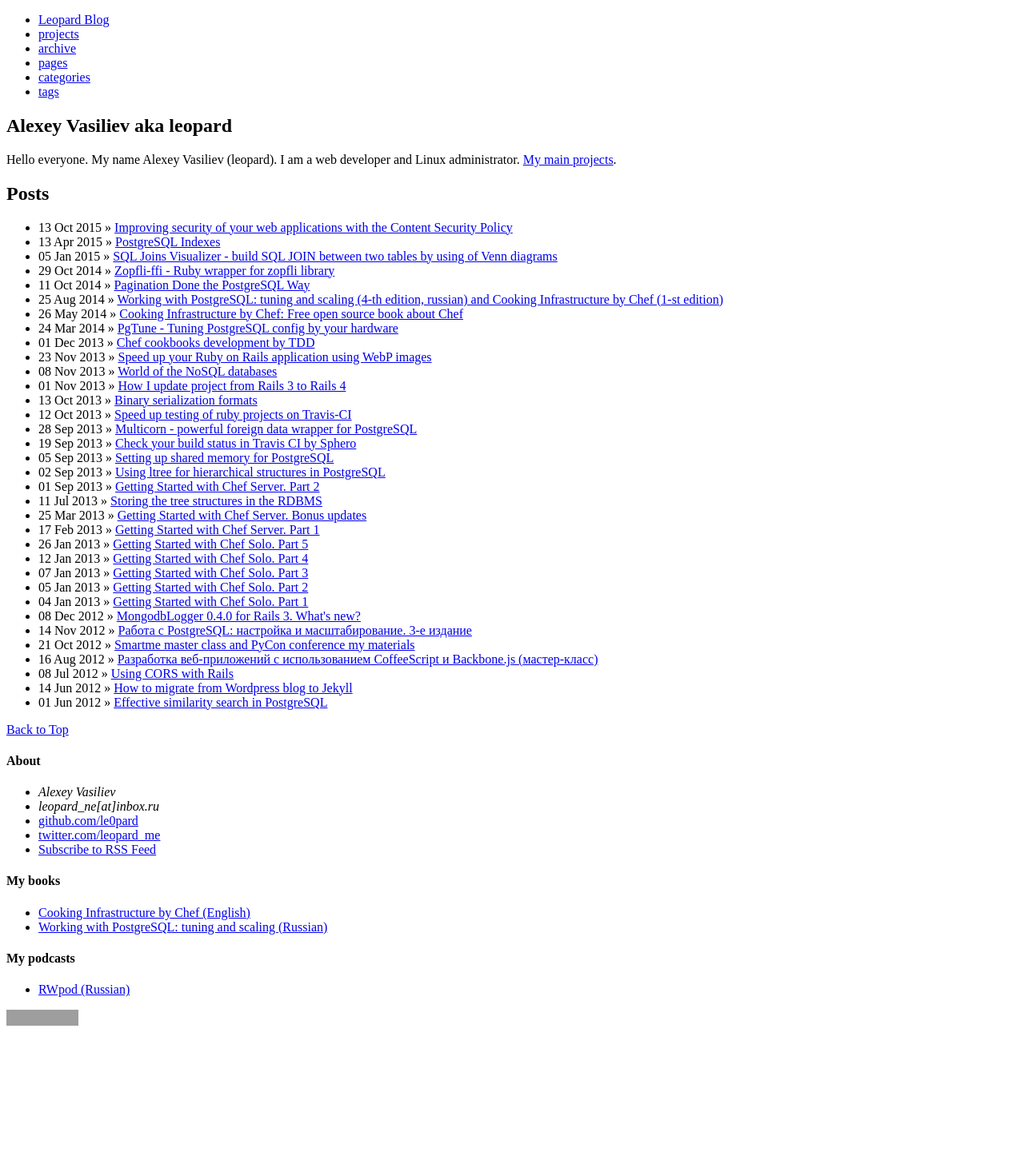
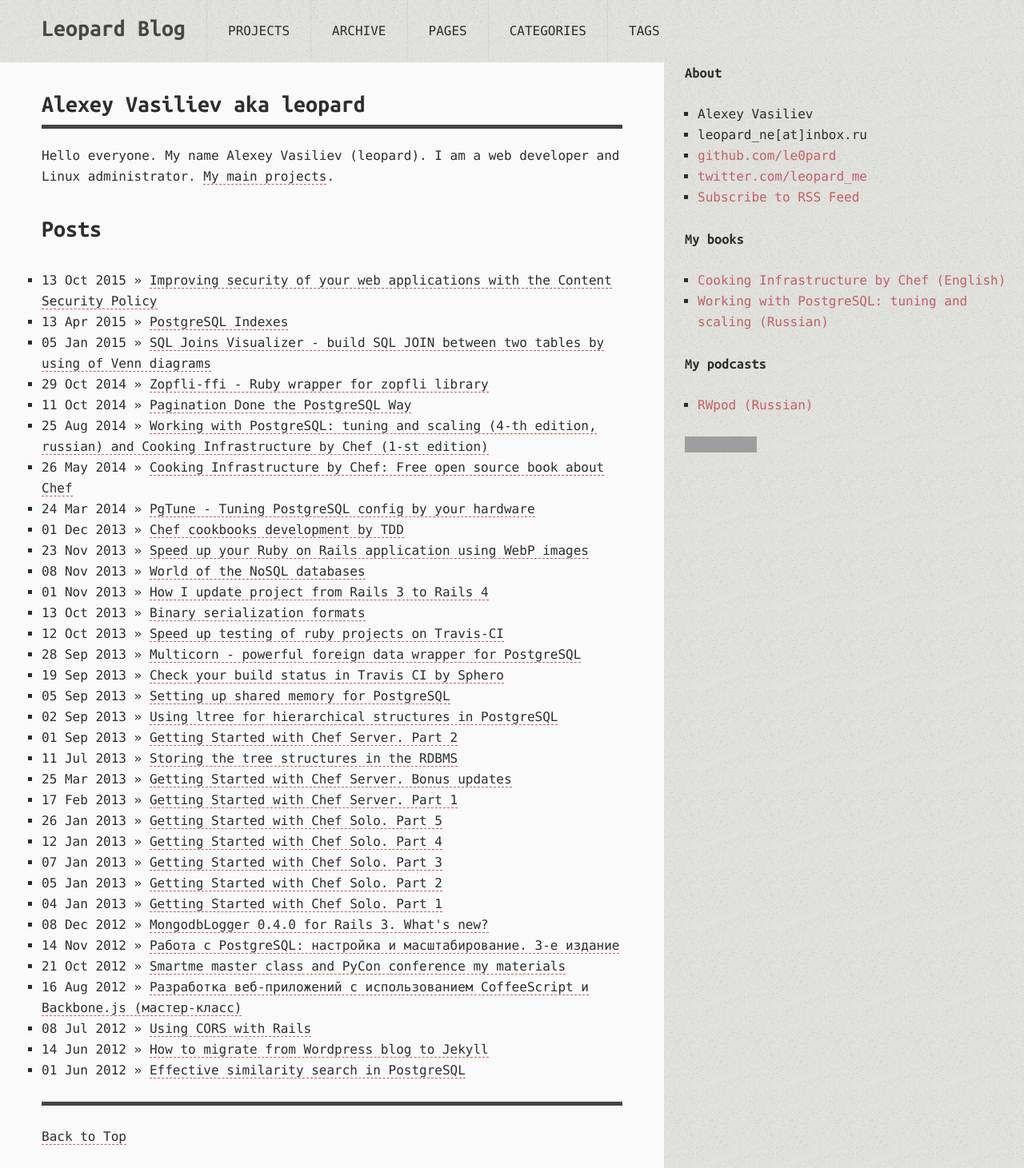
Before and after one commit to le0pard/le0pard.github.io, a Jekyll site: the page built from index.md, in a window 1280 px wide. Shown: the whole page at 80% size. Built offline with Jekyll 4.4.1, drawn with Linux system fonts in a browser that asks for light colours; nearby versions of some CDN libraries; library files that are not in the unit come from our copies; comment, search, counter and statistics services are not loaded; before the commit the page ends 1303 px from its top, so only the background shows below that; grey boxes are pictures that could not be loaded.

Commit message:
fix assets path

```diff
--- a/_includes/JB/setup
+++ b/_includes/JB/setup
@@ -16,7 +16,7 @@
     {% if site.JB.ASSET_PATH %}
       {% assign ASSET_PATH = site.JB.ASSET_PATH %}
     {% else %}
-      {% capture ASSET_PATH %}{{ BASE_PATH }}/assets/themes/{{ page.theme.name }}{% endcapture %}
+      {% capture ASSET_PATH %}{{ BASE_PATH }}/assets/themes/{% if page.theme.name %}{{ page.theme.name }}{% else if %}{{ layout.theme.name }}{% endif %}{% endcapture %}
     {% endif %}
   {% endif %}
 {% endcapture %}{% assign jbcache = nil %}
--- a/_includes/themes/the-program/settings.yml
+++ b/_includes/themes/the-program/settings.yml
@@ -1,2 +1,3 @@
-theme :
-  name : the-program
+---
+theme:
+  name: the-program
```
